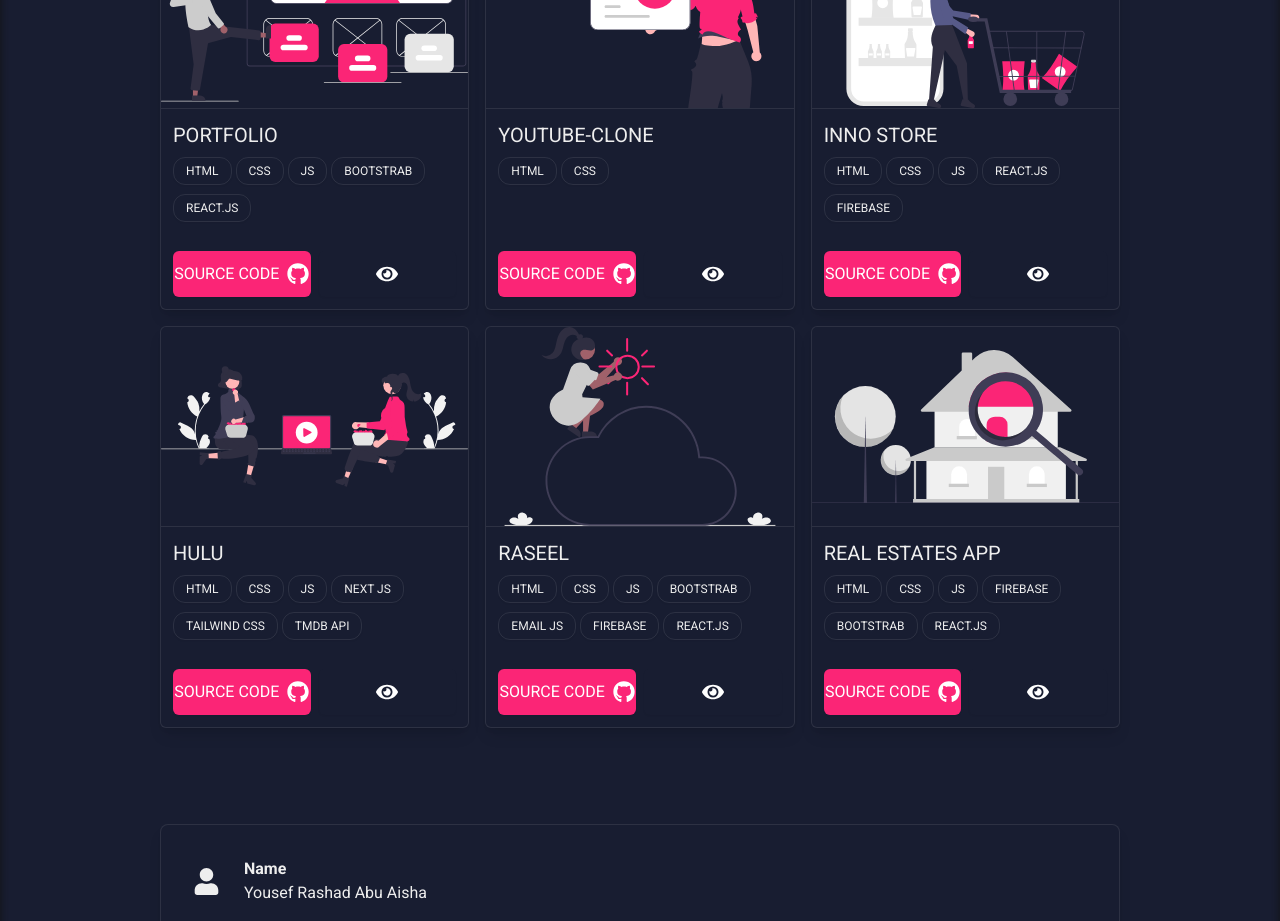
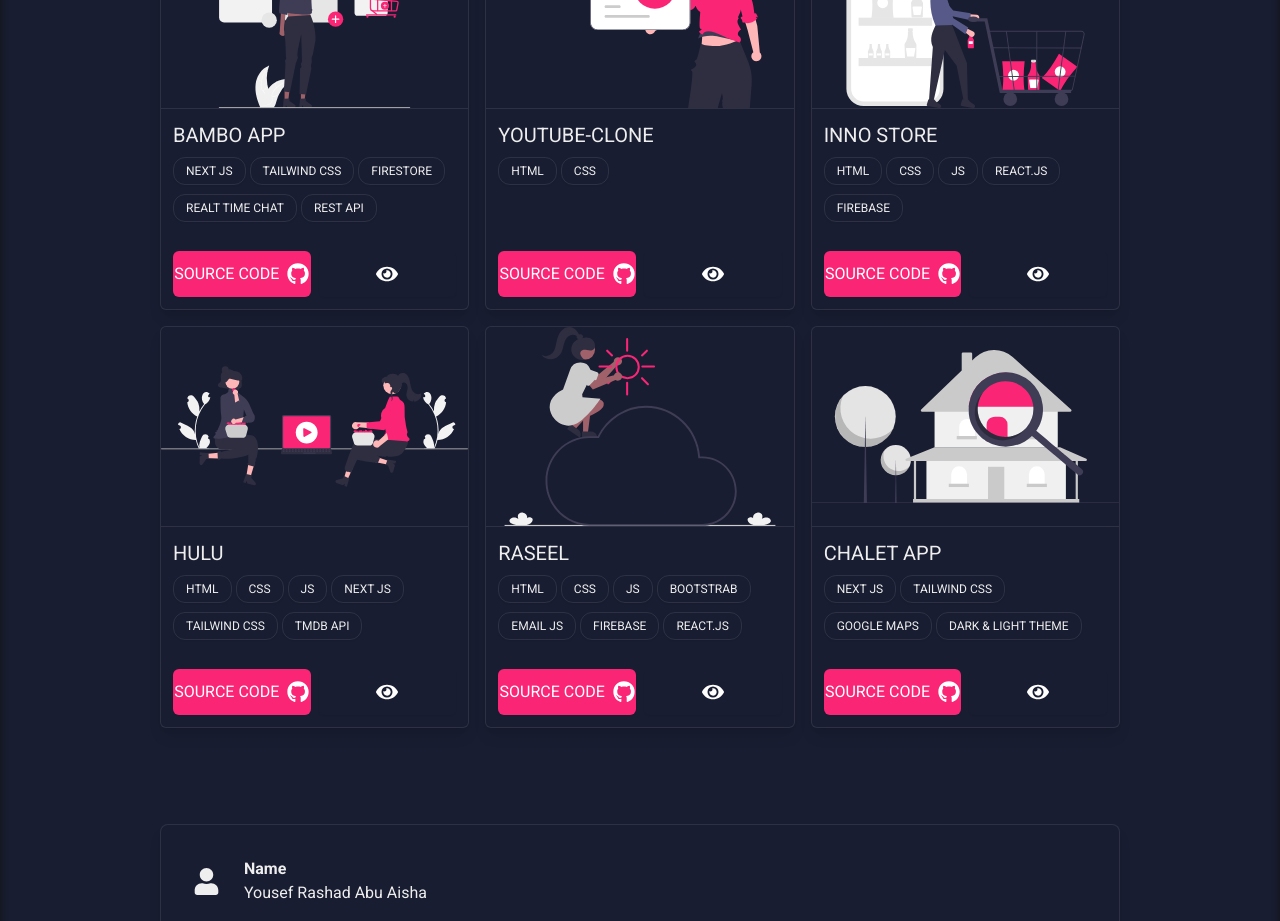
Before and after one commit to YousefAboAisha/Resume, a Next.js app: page /projects in a window 1280 px wide. Shown: the part 1020-1941 px from the top of the page. Built offline with nearby package versions, Linux system fonts and the light colour scheme.

Commit message:
Changed projects links and photos

```diff
--- a/Data/Sites.ts
+++ b/Data/Sites.ts
@@ -1,18 +1,24 @@
-import img1 from "../public/Sites/landing.svg"
-import img2 from "../public/Sites/youtube.svg"
-import img3 from "../public/Sites/food.svg"
-import img4 from "../public/Sites/movie.svg"
-import img5 from "../public/Sites/weather.svg"
-import img6 from "../public/Sites/appartement.svg"
+import img1 from "../public/Sites/landing.svg";
+import img2 from "../public/Sites/youtube.svg";
+import img3 from "../public/Sites/food.svg";
+import img4 from "../public/Sites/movie.svg";
+import img5 from "../public/Sites/weather.svg";
+import img6 from "../public/Sites/appartement.svg";
 
 export const Sites = [
   {
-    title: "Portfolio",
+    title: "Bambo App",
     href: img1,
-    live_link: "https://yousefaboaisha.github.io/MyBlog/",
-    tags: ["HTML", "CSS", "JS", "BOOTSTRAB", "REACT.JS"],
-    alt: "Portfolio",
-    github_link: "https://github.com/YousefAboAisha/Portfolio1",
+    live_link: "https://bamboo-git-testing-mohammed-sada.vercel.app",
+    tags: [
+      "NEXT JS",
+      "Tailwind CSS",
+      "Firestore",
+      "Realt time chat",
+      "Rest API",
+    ],
+    alt: "Bambo",
+    github_link: "https://github.com/YousefAboAisha",
   },
   {
     title: "Youtube-Clone",
@@ -55,11 +61,11 @@ export const Sites = [
     github_link: "https://github.com/YousefAboAisha/Weather-App",
   },
   {
-    title: "Real Estates App",
+    title: "Chalet App",
     href: img6,
-    live_link: "https://yousefaboaisha.github.io/Houses-App/",
-    tags: ["HTML", "CSS", "JS", "Firebase", "BOOTSTRAB", "REACT.JS"],
-    alt: "Appartments App",
-    github_link: "https://github.com/YousefAboAisha/apartmentSellingApp",
+    live_link: "https://chalet-ten.vercel.app/",
+    tags: ["NEXT JS", "Tailwind CSS", "Google maps", "Dark & Light theme"],
+    alt: "Chalet App",
+    github_link: "https://github.com/YousefAboAisha",
   },
-]
+];
```
Also changed, not shown: public/Sites/landing.svg.
